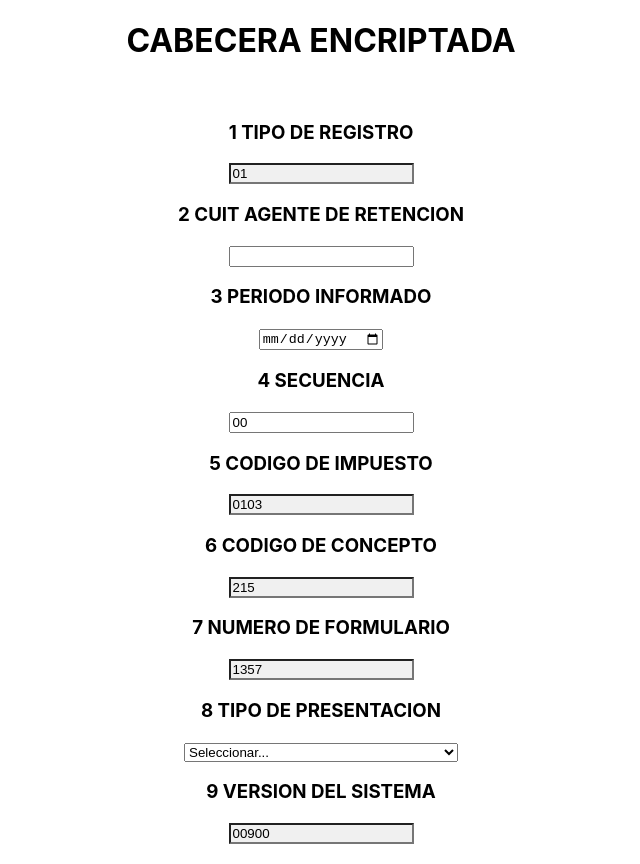
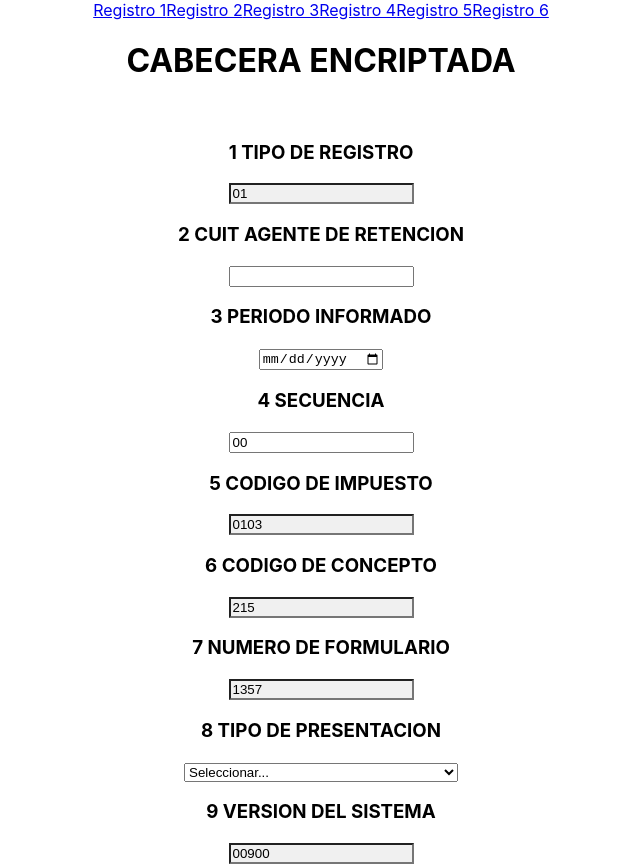
Before and after one commit to Taiel98/rf1357-900t, a React (Create React App) app: page / in a window 1280 px wide. Shown: the whole page, without its empty margins (319-959 px from the left). Built offline with nearby package versions, Linux system fonts and the light colour scheme.

Commit message:
navbar temporal para ver todos los registros

```diff
--- a/src/App.js
+++ b/src/App.js
@@ -1,9 +1,11 @@
 import './App.css';
 import { Outlet } from 'react-router-dom';
+import Navbar from './Components/Navbar';
 
 function App() {
   return (
     <div className="App">
+      <Navbar/>
       <Outlet/>
     </div>
   );
--- /dev/null
+++ b/src/Components/Navbar.js
@@ -0,0 +1,17 @@
+import React from "react";
+import { Link } from "react-router-dom";
+
+function Navbar(){
+    return(
+        <>
+        <Link to='Registro1'>Registro 1</Link>
+        <Link to='Registro2'>Registro 2</Link>
+        <Link to='Registro3'>Registro 3</Link>
+        <Link to='Registro4'>Registro 4</Link>
+        <Link to='Registro5'>Registro 5</Link>
+        <Link to='Registro6'>Registro 6</Link>
+        </>
+    )
+}
+
+export default Navbar;
--- a/src/index.js
+++ b/src/index.js
@@ -5,6 +5,11 @@ import App from './App';
 import reportWebVitals from './reportWebVitals';
 import { BrowserRouter, Routes, Route } from 'react-router-dom';
 import Registro1 from './Routes/Registro1';
+import Registro2 from './Routes/Registro2';
+import Registro3 from './Routes/Registro3';
+import Registro4 from './Routes/Registro4';
+import Registro5 from './Routes/Registro5';
+import Registro6 from './Routes/Registro6';
 
 const root = ReactDOM.createRoot(document.getElementById('root'));
 root.render(
@@ -13,6 +18,12 @@ root.render(
       <Routes>
         <Route path='/' element={<App/>}>
           <Route index element={<Registro1/>}/>
+          <Route path='Registro1' element={<Registro1/>}/>
+          <Route path='Registro2' element={<Registro2/>}/>
+          <Route path='Registro3' element={<Registro3/>}/>
+          <Route path='Registro4' element={<Registro4/>}/>
+          <Route path='Registro5' element={<Registro5/>}/>
+          <Route path='Registro6' element={<Registro6/>}/>
         </Route>
       </Routes>
     </BrowserRouter>
```
